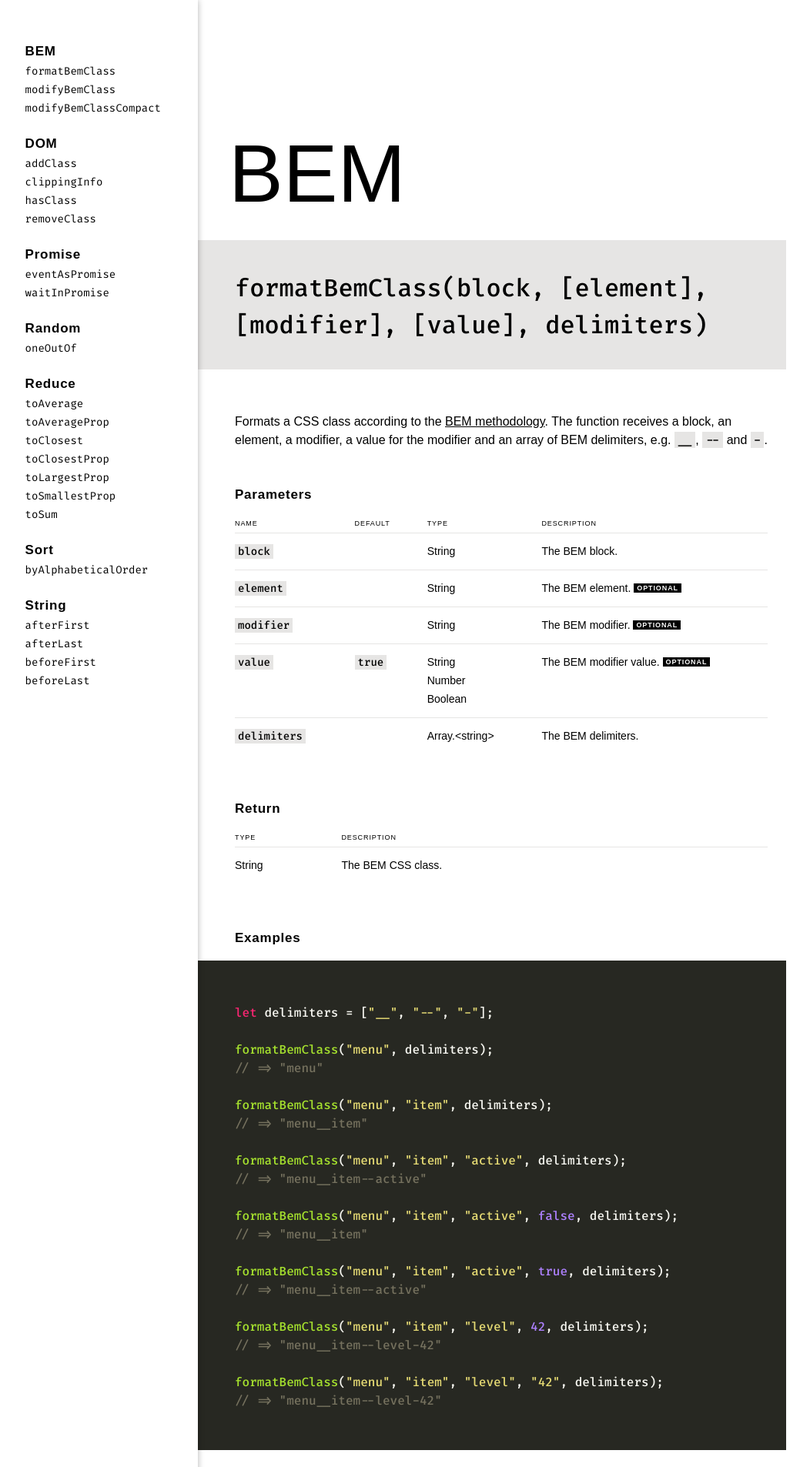
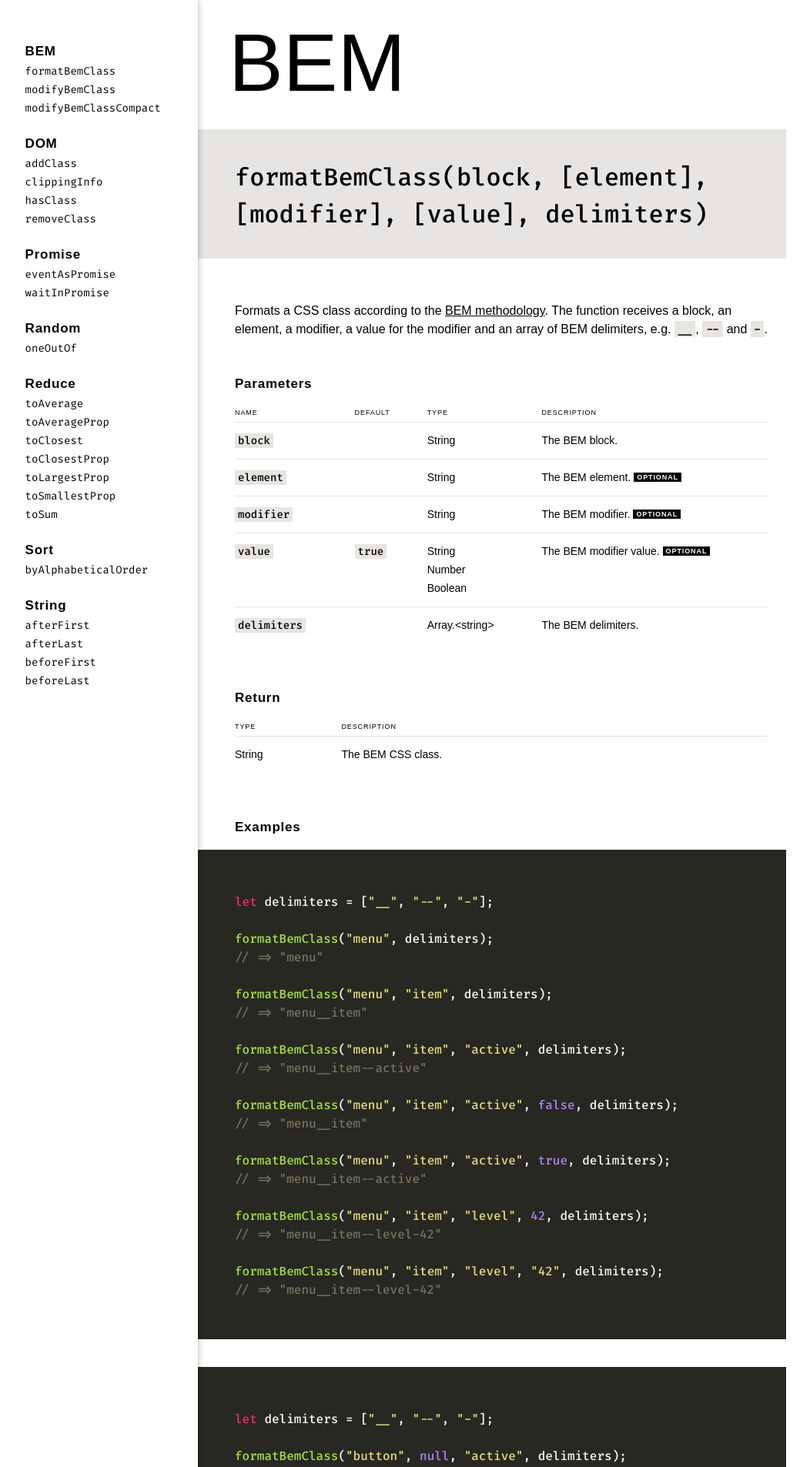
Before and after one commit to leofavre/canivete, a Jekyll site: the page built from docs/index.md, in a window 1280 px wide. Shown: the top 1906 px of the page at 77% size, without its empty margins (37-1089 px from the left). Built offline with Jekyll 4.4.1, drawn with Linux system fonts in a browser that asks for light colours; nearby versions of some CDN libraries; some web fonts are replaced; some of the changed text lies outside the part shown.

Commit message:
first content should always have margin-top: 0

```diff
--- a/docs/_sass/_content.scss
+++ b/docs/_sass/_content.scss
@@ -9,10 +9,6 @@
 	flex-basis: calc(#{$full-content-width} + ((100% - #{$full-content-width}) / 2));
 	flex-grow: 4;
 	flex-shrink: 4;
-
-	> *:nth-child(1) {
-		margin-top: 0;
-	}
 
 	// background-position: 0.3125rem 0;
 	// background-size: $grid $grid;
@@ -237,5 +233,9 @@
 
 .content__area {
 	max-width: $full-content-width;
-	margin-bottom: $grid * 30
+	margin-bottom: $grid * 30;
+
+	> *:nth-child(1) {
+		margin-top: 0;
+	}
 }
```
